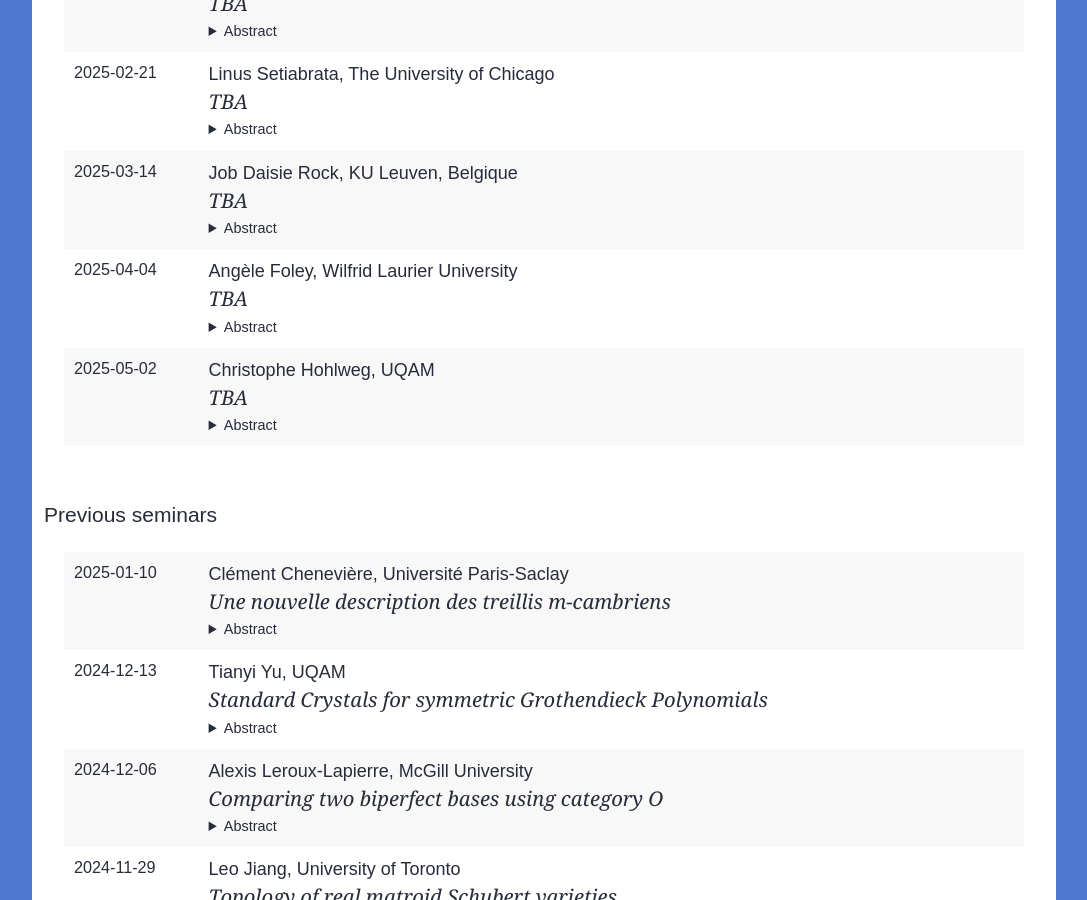
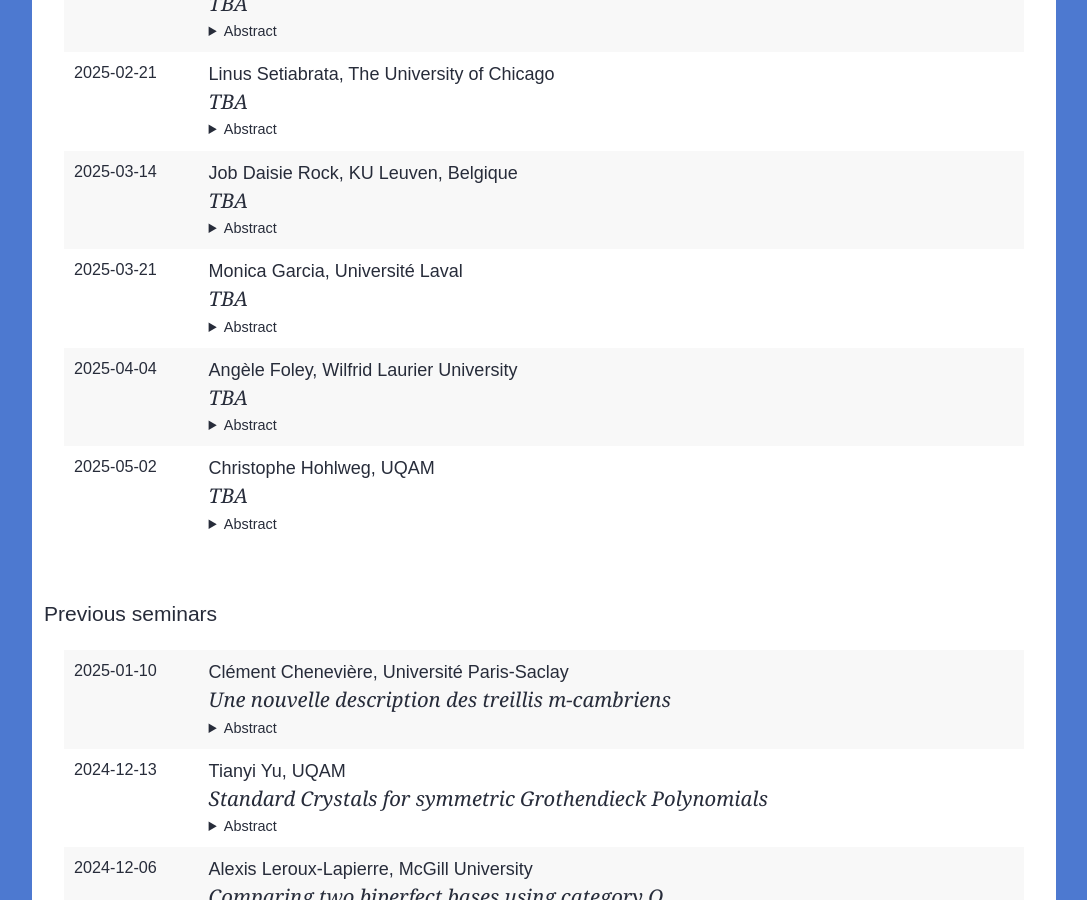
Before and after one commit to lacim-uqam/lacim-uqam.github.io, a Jekyll site: the page built from en/seminar.md, in a window 1280 px wide and 900 px high, scrolled down 1109 px. Shown: the whole window, without its empty margins (96-1183 px from the left). Built offline with Jekyll 4.4.1, drawn with Linux system fonts in a browser that asks for light colours; formulas are drawn with MathJax 3; our own code applies the rules of GitHub Pages for plain Markdown files.

Commit message:
Update lacim-seminar.yml

```diff
--- a/_data/lacim-seminar.yml
+++ b/_data/lacim-seminar.yml
@@ -11,6 +11,14 @@
   title: >
     TBA
   date: 2025-04-04
+  abstract: >
+    TBA
+
+- speaker: Monica Garcia
+  affiliation: Université Laval
+  title: >
+    TBA
+  date: 2025-03-21
   abstract: >
     TBA
 
```
